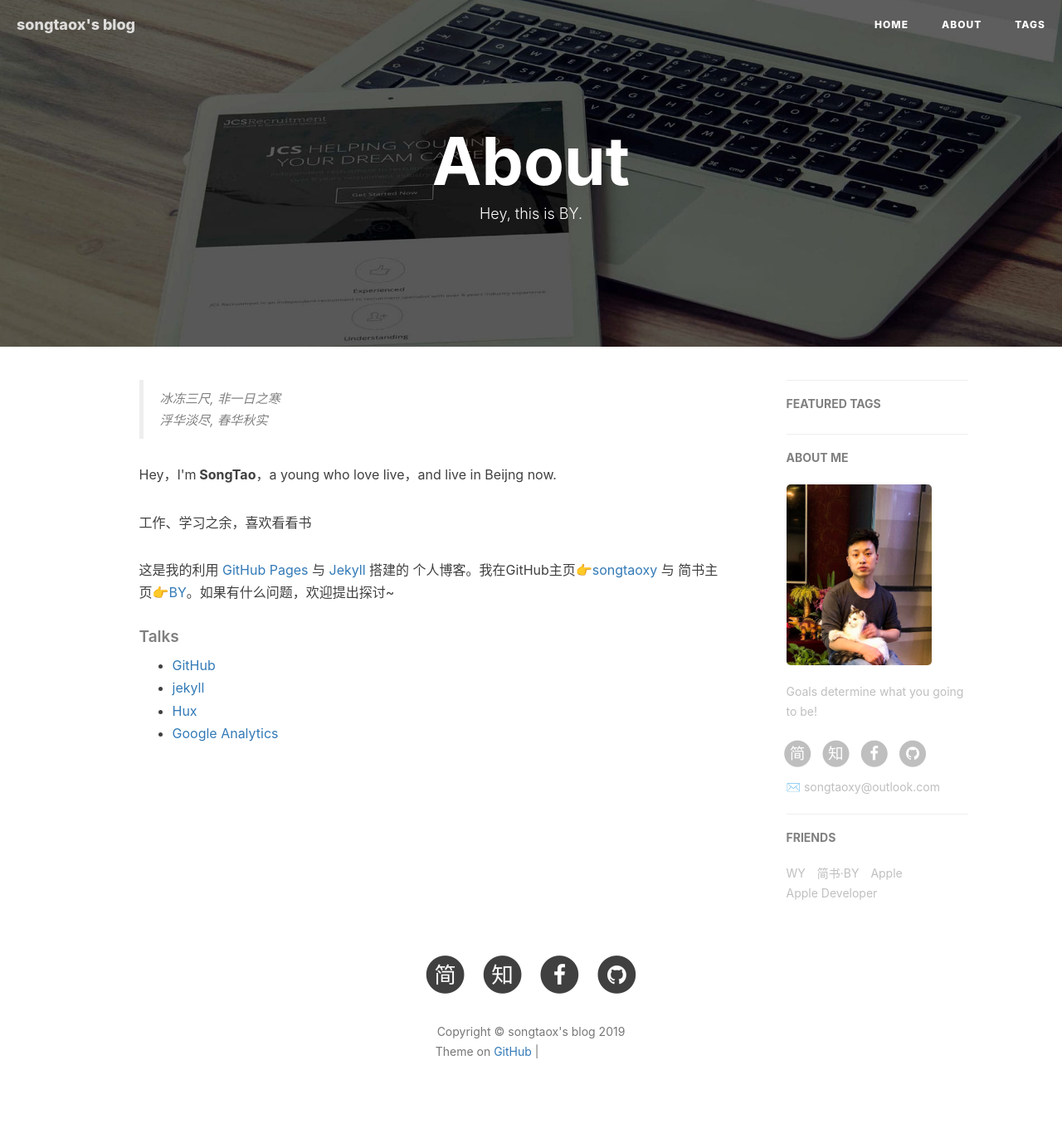
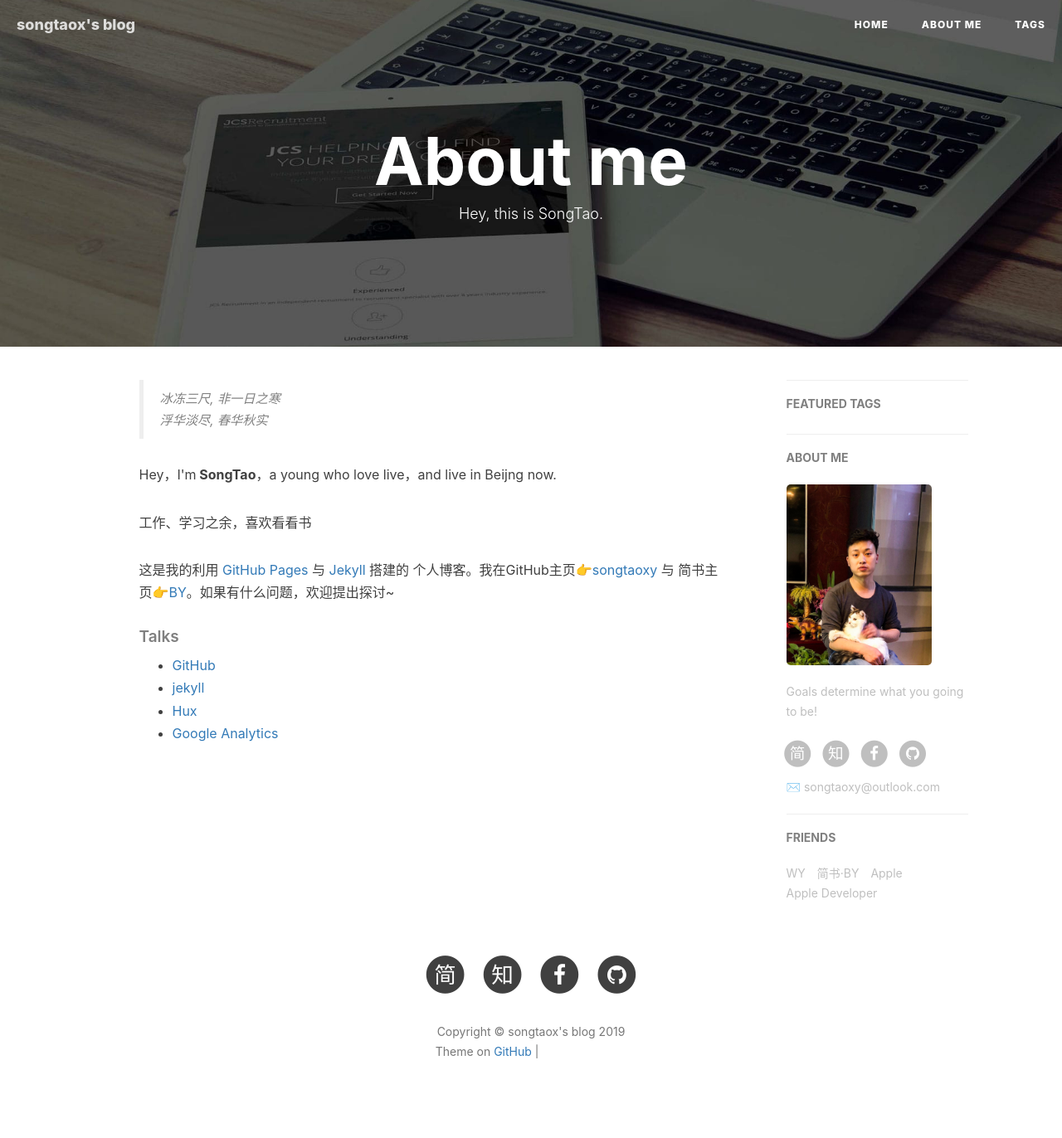
Before and after one commit to songtaoxy/songtaoxy.github.io, a Jekyll site: the page built from about.html, in a window 1280 px wide. Shown: the whole page at 83% size. Built offline with Jekyll 4.4.1, drawn with Linux system fonts in a browser that asks for light colours; nearby versions of some CDN libraries; comment, search, counter and statistics services are not loaded; grey boxes are pictures that could not be loaded.

Commit message:
Update about.html

```diff
--- a/about.html
+++ b/about.html
@@ -1,7 +1,7 @@
 ---
 layout: page
-title: "About"
-description: "Hey, this is BY."
+title: "About me"
+description: "Hey, this is SongTao."
 header-img: "img/post-bg-rwd.jpg"
 ---
 
```
